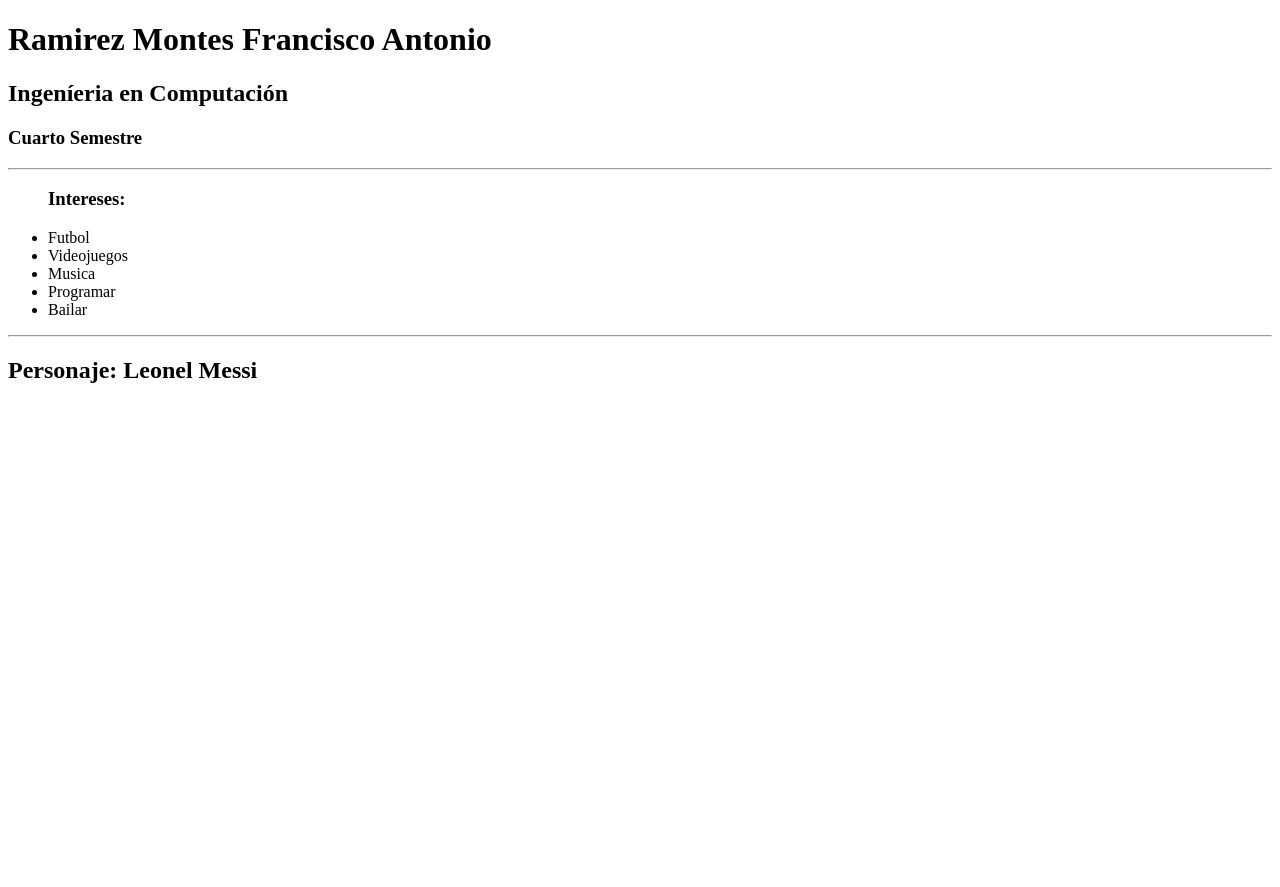
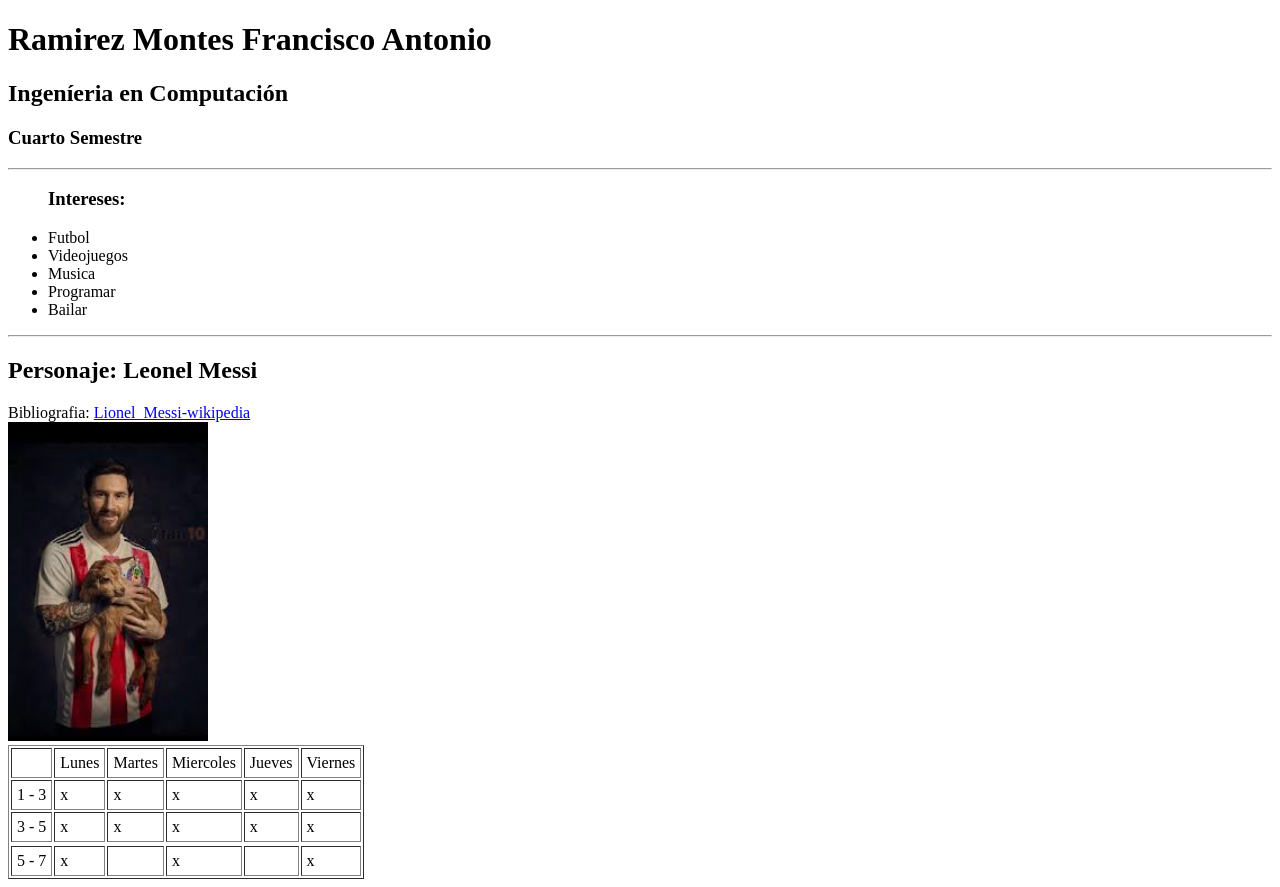
Before and after one commit to antoni-rmz/Act.1-html, a plain HTML site: page index.html in a window 1280 px wide. Before the commit the page ends 800 px from the top, so only its background shows below. Drawn offline with Linux system fonts and the light colour scheme.

Commit message:
Horario escolar y contacto

```diff
--- a/index.html
+++ b/index.html
@@ -21,5 +21,45 @@
     </ul>
     <hr>
     <h2>Personaje: Leonel Messi</h2>
+    Bibliografia: <a href="https://es.wikipedia.org/wiki/Lionel_Messi" target="_blank">Lionel_Messi-wikipedia</a>
+    <br>
+    <img src="Messi.jpg" alt="Messi" width="200">
 </body>
+    <table border="1" cellpadding="5">
+        <tr>
+            <td></td>
+            <td>Lunes</td>
+            <td>Martes</td>
+            <td>Miercoles</td>
+            <td>Jueves</td>
+            <td>Viernes</td>
+        </tr>
+        <thead>
+            <tbody>
+                <tr>
+                    <td>1 - 3</td>
+                    <td>x</td>
+                    <td>x</td>
+                    <td>x</td>
+                    <td>x</td>
+                    <td>x</td>
+                </tr>
+                <tr>
+                    <td>3 - 5</td>
+                    <td>x</td>
+                    <td>x</td>
+                    <td>x</td>
+                    <td>x</td>
+                    <td>x</td>
+                </tr>
+                <tr></tr>
+                    <td>5 - 7</td>
+                    <td>x</td>
+                    <td> </td>
+                    <td>x</td>
+                    <td> </td>
+                    <td>x</td>
+            </tbody>
+        </thead>
+    </table>
 </html>
```
Also changed, not shown: contacto.html (added, +25 -0 lines), Messi.jpg (added).
